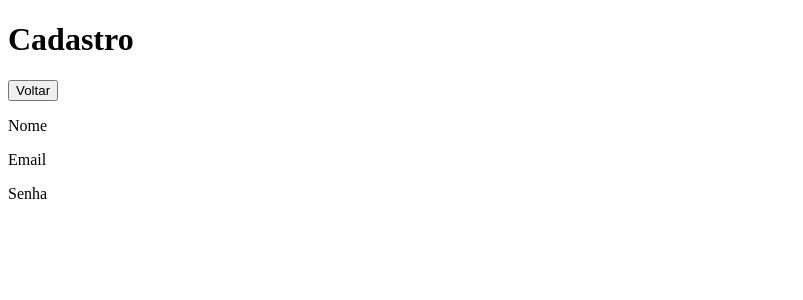
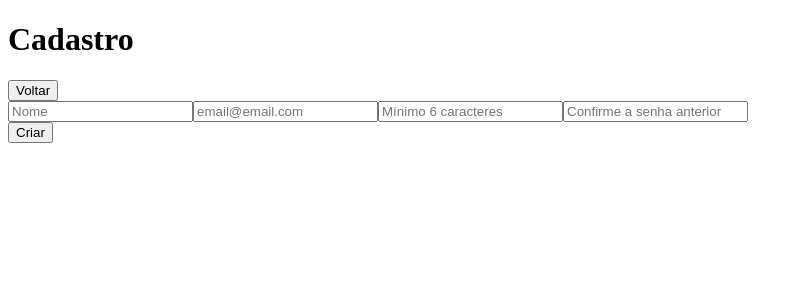
Before and after one commit to Matheusroliv/Teste-TGT-Digital, a React (Create React App) app in the folder teste-tgt-digital/: page /cadastro in a window 1280 px wide. Shown: the top 300 px of the page, without its empty margins (0-803 px from the left). Built offline with nearby package versions, Linux system fonts and the light colour scheme.

Commit message:
criada função de login e cadastro

```diff
--- /dev/null
+++ b/teste-tgt-digital/src/hooks/useForm.js
@@ -0,0 +1,18 @@
+import { useState } from "react";
+
+const useForm = (initialState) => {
+  const [form, setForm] = useState(initialState);
+
+  const onChange = (event) => {
+    const { name, value } = event.target;
+    setForm({ ...form, [name]: value });
+  };
+
+  const cleanFields = () => {
+    setForm(initialState);
+  };
+
+  return { form, onChange, cleanFields };
+};
+
+export default useForm;
--- a/teste-tgt-digital/src/pages/login/index.jsx
+++ b/teste-tgt-digital/src/pages/login/index.jsx
@@ -1,16 +1,52 @@
-import React from "react"
+import React, { useEffect } from "react"
 import { useHistory } from "react-router-dom"
+import useForm from "../../hooks/useForm"
 
 export function Login() {
   const history = useHistory()
+  const { form, onChange } = useForm({ email: '', password: '' })
+
+  const submitLogin = (event) => {
+    event.preventDefault()
+    const email = window.localStorage.getItem('email')
+    const password = window.localStorage.getItem('password')
+
+    if (email === form.email && password === form.password) {
+      alert("login feito com sucesso!")
+      history.push(`/profile`)
+    } else {
+      alert("Senha ou email incorretos")
+    }
+  }
 
   return (
     <div>
       <h1>Login</h1>
       <button onClick={history.goBack}>Voltar</button>
       <div>
-        <p>Email</p>
-        <p>Senha</p>
+        <form onSubmit={submitLogin}>
+          <input
+            name="email"
+            value={form.email}
+            onChange={onChange}
+            placeholder={"email@email.com"}
+            required
+            type="email"
+          />
+          <input
+            name="password"
+            id="senha"
+            placeholder="Senha"
+            type="password"
+            value={form.password}
+            onChange={onChange}
+          />
+          <div>
+            <div>
+              <button>Entrar</button>
+            </div>
+          </div>
+        </form>
       </div>
     </div>
   );
--- /dev/null
+++ b/teste-tgt-digital/src/pages/profile/profile.jsx
@@ -0,0 +1,19 @@
+import React from "react"
+import { useHistory } from "react-router-dom"
+
+export function Profile() {
+  const history = useHistory()
+  const name = window.localStorage.getItem('name')
+
+  const switchPageHandle = (idPage) => {
+    history.push(`${idPage}`)
+  }
+
+  return (
+    <div>
+      <h1>Bem vindo, {name}</h1>
+    </div>
+  );
+}
+
+export default Profile
--- a/teste-tgt-digital/src/pages/signup/index.jsx
+++ b/teste-tgt-digital/src/pages/signup/index.jsx
@@ -1,17 +1,86 @@
 import React from "react"
 import { useHistory } from "react-router-dom"
+import useForm from "../../hooks/useForm"
 
 export function SignUp() {
   const history = useHistory()
+  const { form, onChange, cleanFields } =
+    useForm({
+      name:'',
+      email: '',
+      password: '',
+      confirmPassword: ''
+    })
+
+  const signup = () => {
+    alert("Conta criada com sucesso!")
+      window.localStorage.setItem('name', form.name)
+      window.localStorage.setItem('email', form.email)
+      window.localStorage.setItem('password', form.password)
+    cleanFields()
+  }
+
+  const submitSignup = (event) => {
+    event.preventDefault()
+    if (form.password === form.confirmPassword) {
+      signup()
+    } else {
+      window.alert("Confirme sua senha")
+    }
+  }
 
   return (
     <div>
       <h1>Cadastro</h1>
       <button onClick={history.goBack}>Voltar</button>
       <div>
-        <p>Nome</p>
-        <p>Email</p>
-        <p>Senha</p>
+        <form onSubmit={submitSignup}>
+          <input
+            name="name"
+            value={form.name}
+            onChange={onChange}
+            placeholder={"Nome"}
+            required
+            type="name"
+          />
+          <input
+            name="email"
+            value={form.email}
+            onChange={onChange}
+            placeholder={"email@email.com"}
+            required
+            type="email"
+          />
+          <input
+            name="password"
+            id="senha"
+            placeholder="Mínimo 6 caracteres"
+            type="password"
+            value={form.password}
+            onChange={onChange}
+            inputProps={{
+              pattern: "[A-Za-z0-9]{6,}",
+              title: "A senha deve conter pelo menos 6 caracteres"
+            }}
+          />
+          <input
+            name="confirmPassword"
+            id="confirmar-senha"
+            placeholder="Confirme a senha anterior"
+            type="password"
+            value={form.confirmPassword}
+            onChange={onChange}
+            inputProps={{
+              pattern: "[A-Za-z0-9]{6,}",
+              title: "A senha deve conter pelo menos 6 caracteres"
+            }}
+          />
+          <div>
+            <div>
+              <button>Criar</button>
+            </div>
+          </div>
+        </form>
       </div>
     </div>
   );
--- a/teste-tgt-digital/src/router/index.jsx
+++ b/teste-tgt-digital/src/router/index.jsx
@@ -2,6 +2,7 @@ import React from "react"
 import { BrowserRouter, Switch, Route } from "react-router-dom"
 import Home from "../pages/home"
 import Login from "../pages/login"
+import Profile from "../pages/profile/profile"
 import SignUp from "../pages/signup"
 
 const Routes = () => {
@@ -20,6 +21,10 @@ const Routes = () => {
         <Route exact path='/login'>
           <Login />
         </Route>
+
+        <Route exact path='/profile'>
+          <Profile />
+        </Route>
       </Switch>
     </BrowserRouter>
   );
```
